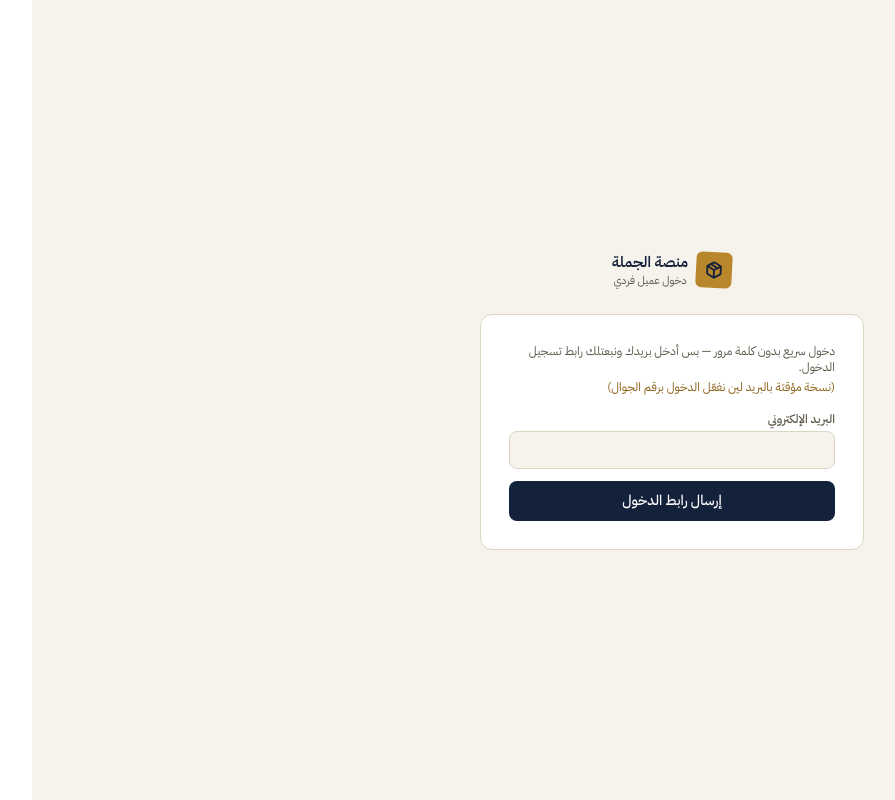
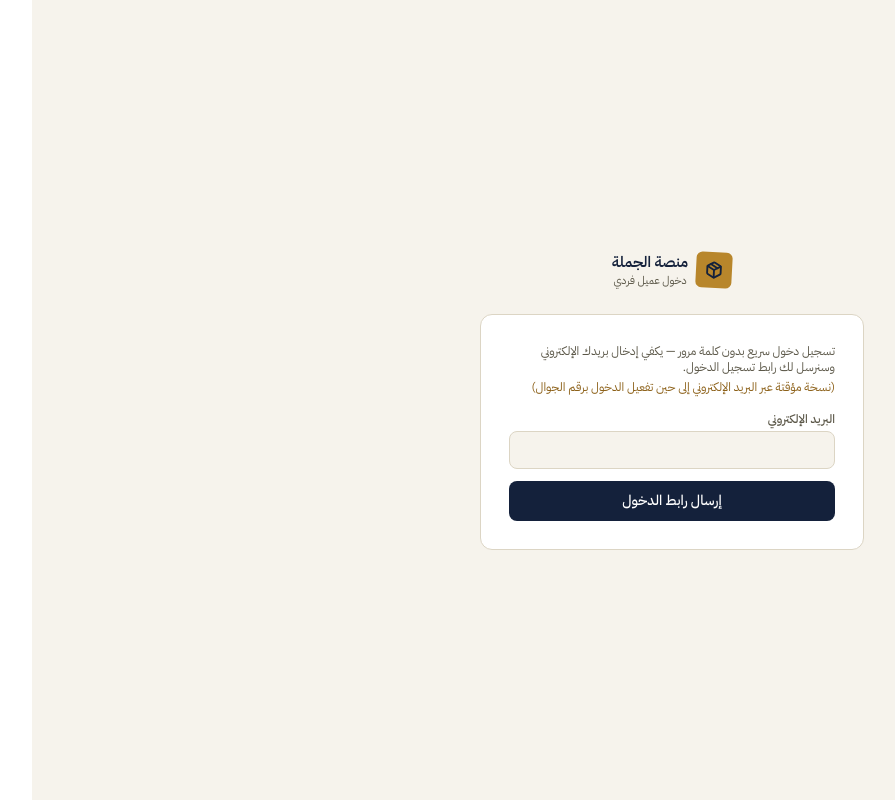
Before and after one commit to abohssan555-dot/wholesale-p2p, a React (Vite) app: page /individual in a window 1280 px wide. Shown: the whole page, without its empty margins (59-954 px from the left). Built offline with nearby package versions, Linux system fonts and the light colour scheme.

Commit message:
Update email instructions in IndividualCustomer component

```diff
--- a/src/IndividualCustomer.jsx
+++ b/src/IndividualCustomer.jsx
@@ -138,7 +138,7 @@ export default function IndividualCustomer() {
           <Mail className="mx-auto mb-3" size={28} style={{ color: T.sealDeep }} />
           <div className="text-sm font-medium mb-1" style={{ color: T.ink }}>تحقق من بريدك</div>
           <div className="text-xs" style={{ color: T.sub }}>
-            بعتنالك رابط دخول على {email}. دوس عليه من نفس الجهاز عشان تدخل تلقائياً.
+            تم إرسال رابط الدخول إلى {email}. يرجى الضغط عليه من نفس الجهاز لإتمام تسجيل الدخول.
           </div>
         </div>
       </Shell>
@@ -148,8 +148,8 @@ export default function IndividualCustomer() {
   return (
     <Shell>
       <div className="text-xs mb-4" style={{ color: T.sub }}>
-        دخول سريع بدون كلمة مرور — بس أدخل بريدك ونبعتلك رابط تسجيل الدخول.
-        <span className="block mt-1" style={{ color: T.sealDeep }}>(نسخة مؤقتة بالبريد لين نفعّل الدخول برقم الجوال)</span>
+        تسجيل دخول سريع بدون كلمة مرور — يكفي إدخال بريدك الإلكتروني وسنرسل لك رابط تسجيل الدخول.
+        <span className="block mt-1" style={{ color: T.sealDeep }}>(نسخة مؤقتة عبر البريد الإلكتروني إلى حين تفعيل الدخول برقم الجوال)</span>
       </div>
       <form onSubmit={sendLink}>
         <label className="text-xs font-medium block mb-1" style={{ color: T.sub }}>البريد الإلكتروني</label>
```
